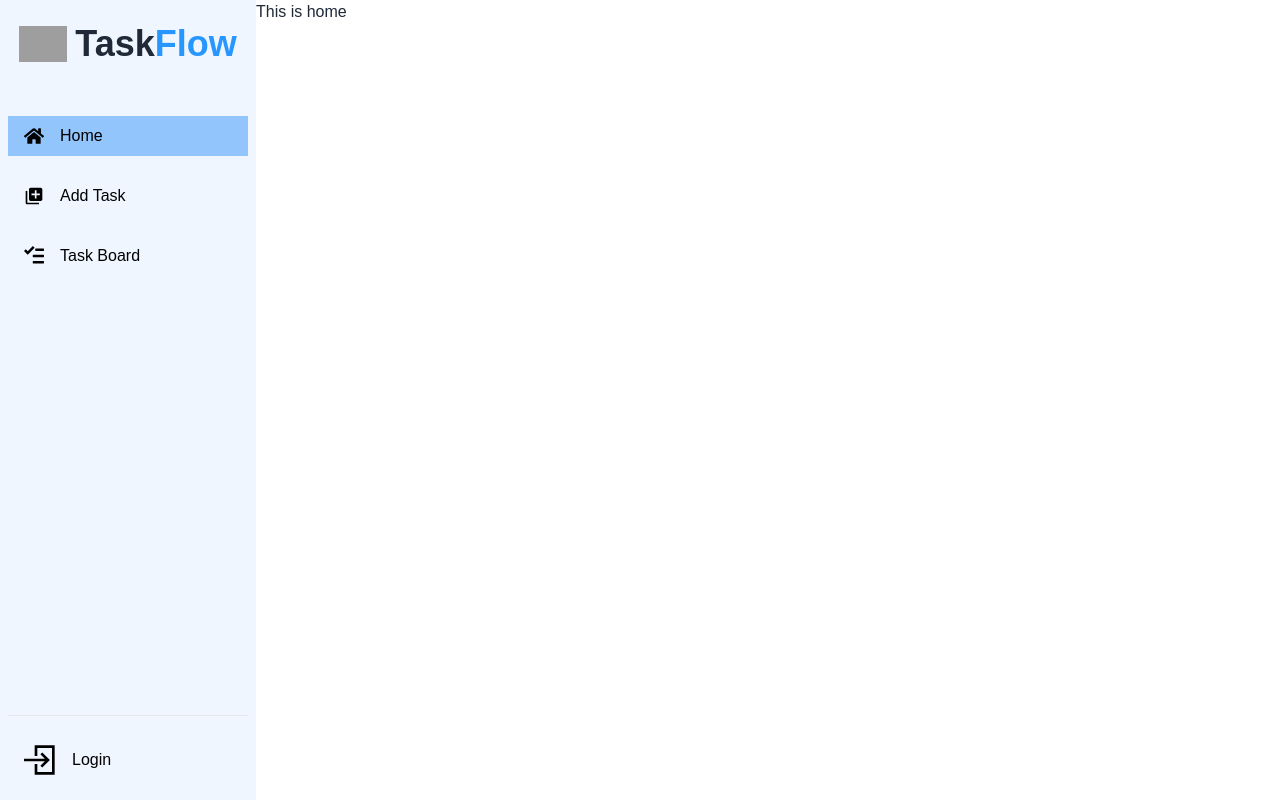
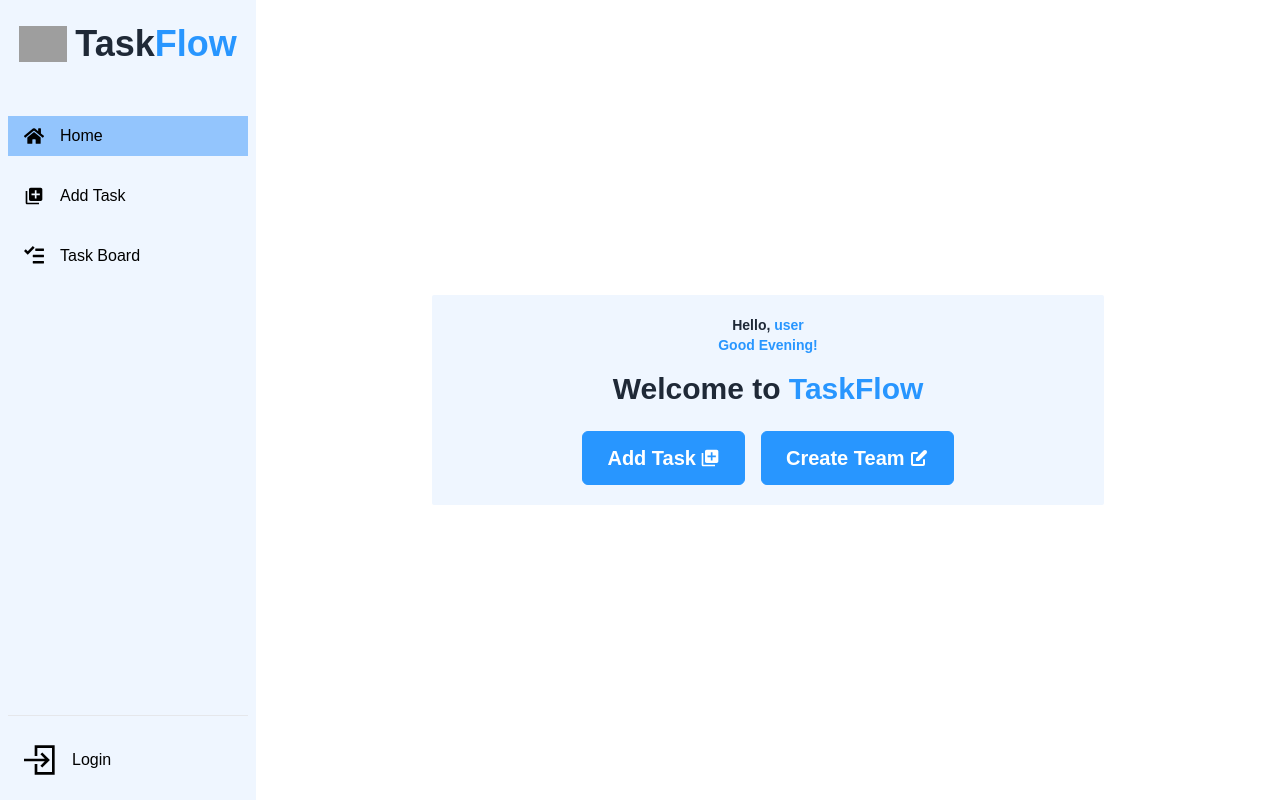
Before and after one commit to aothymoon59/TaskFlow, a React (Vite) app: page / in a window 1280 px wide. Built offline with nearby package versions, Linux system fonts and the light colour scheme; no server answers; grey boxes are pictures that could not be loaded.

Commit message:
home page basic design done

```diff
--- /dev/null
+++ b/src/Components/Greeting/Greeting.jsx
@@ -0,0 +1,26 @@
+import { useState, useEffect } from 'react';
+
+function Greeting() {
+    const [greeting, setGreeting] = useState('');
+
+    useEffect(() => {
+        const userTime = new Date();
+        const hour = userTime.getHours();
+
+        if (hour >= 6 && hour < 12) {
+            setGreeting('Good Morning');
+        } else if (hour >= 12 && hour < 18) {
+            setGreeting('Good Afternoon');
+        } else if (hour >= 18 && hour < 24) {
+            setGreeting('Good Evening');
+        } else {
+            setGreeting('Good Night');
+        }
+    }, []);
+
+    return (
+        <p>{greeting}!</p>
+    );
+}
+
+export default Greeting;
--- a/src/Components/LoginForm/LoginForm.jsx
+++ b/src/Components/LoginForm/LoginForm.jsx
@@ -123,7 +123,7 @@ const LoginForm = () => {
                     </div>
                     <button
                         type="submit"
-                        className="w-full common-btn"
+                        className="w-full common-btn text-xl"
                     >
                         {loading ? (
                             <ImSpinner9 className="m-auto animate-spin" size={24} />
--- a/src/Components/RegisterForm/RegisterForm.jsx
+++ b/src/Components/RegisterForm/RegisterForm.jsx
@@ -201,7 +201,7 @@ const RegisterForm = () => {
                     </div>
                     <button
                         type="submit"
-                        className="w-full common-btn"
+                        className="w-full common-btn text-xl"
                     >
                         {loading ? (
                             <ImSpinner9 className="m-auto animate-spin" size={24} />
--- a/src/Pages/Home/Home.jsx
+++ b/src/Pages/Home/Home.jsx
@@ -1,7 +1,24 @@
+import { Link } from "react-router-dom";
+import Greeting from "../../Components/Greeting/Greeting";
+import useAuth from "../../hooks/useAuth";
+import { MdLibraryAdd } from "react-icons/md";
+import { HiPencilAlt } from "react-icons/hi";
+
 const Home = () => {
+    const { user } = useAuth()
     return (
-        <div>
-            <h2>This is home</h2>
+        <div className="p-6 min-h-screen flex justify-center items-center">
+            <div className="bg-blue-50 w-full max-w-2xl mx-auto rounded-sm p-5 text-center">
+                <p className="text-sm font-semibold">Hello, <span className="text-[#2896FF]">{user ? user?.displayName : "user"}</span></p>
+                <div className="text-sm font-semibold text-[#2896FF]">
+                    <Greeting />
+                </div>
+                <h2 className="text-2xl md:text-3xl font-semibold mt-4">Welcome to <span className="text-[#2896FF]">TaskFlow</span></h2>
+                <div className="mt-6 flex flex-col md:flex-row gap-4 justify-center items-center">
+                    <Link to='/add-task' className="common-btn text-sm md:text-xl flex gap-1 items-center w-fit">Add Task <MdLibraryAdd /></Link>
+                    <button className="common-btn text-sm md:text-xl flex gap-1 items-center w-fit">Create Team <HiPencilAlt /></button>
+                </div>
+            </div>
         </div>
     );
 };
--- a/src/Pages/Profile/Profile.jsx
+++ b/src/Pages/Profile/Profile.jsx
@@ -29,8 +29,11 @@ const Profile = () => {
                                 alt="Profile"
                                 className="mx-auto w-24 h-24 rounded-full mb-4"
                             />
-                            <h2 className="text-lg sm:text-xl font-semibold">{myProfile?.name}</h2>
-                            <p className="text-gray-600">{myProfile?.bio}</p>
+                            <div className="space-y-2">
+                                <h2 title="User Name" className="text-lg sm:text-xl font-semibold">{myProfile?.name}</h2>
+                                <p title="Bio" className="text-gray-600">{myProfile?.bio}</p>
+                                <p title="User Email" className="text-gray-600">{myProfile?.email}</p>
+                            </div>
                         </div>
                     </div>
                 </div>
--- a/src/index.css
+++ b/src/index.css
@@ -15,7 +15,7 @@ body {
 }
 
 .common-btn {
-    @apply font-bold text-xl border border-[#2896FF] bg-[#2896FF] rounded-md py-4 px-6 text-white transition-all duration-300 ease-in-out
+    @apply font-bold border border-[#2896FF] bg-[#2896FF] rounded-md py-3 px-6 text-white transition-all duration-300 ease-in-out
 }
 
 .common-btn:hover {
```
